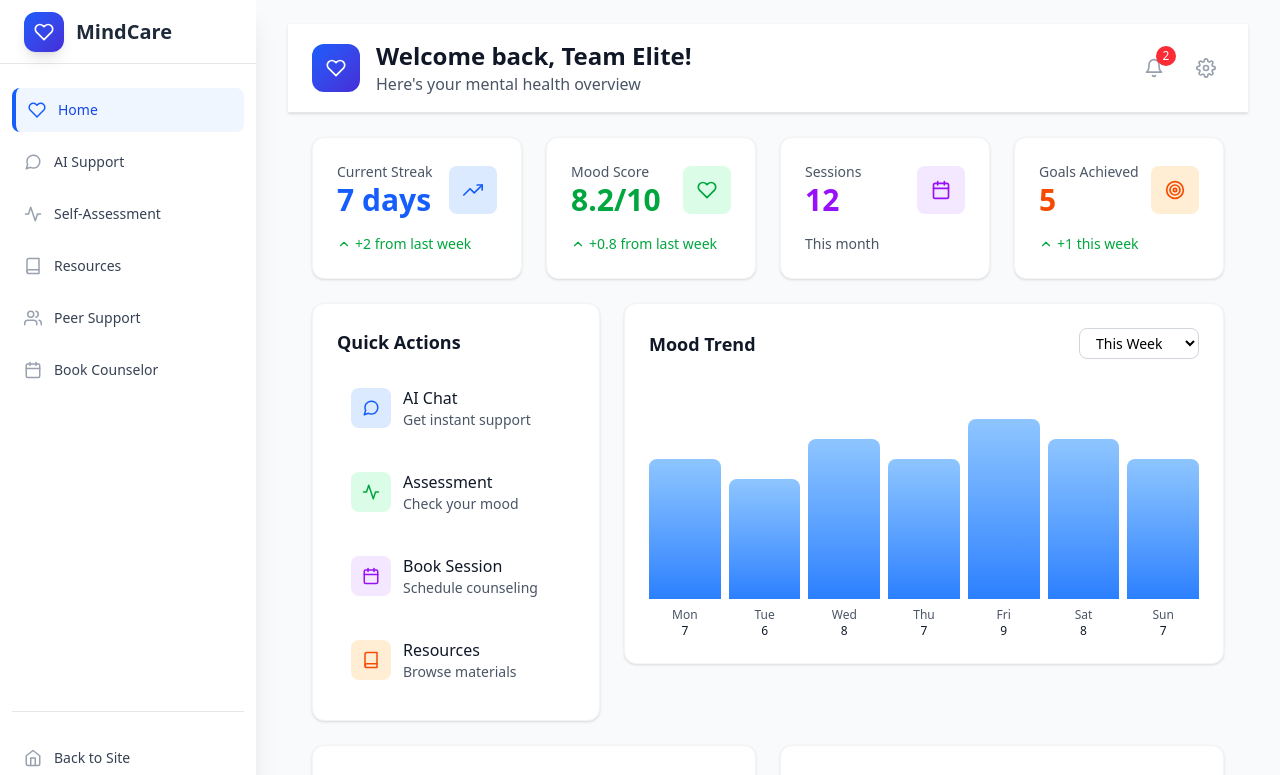
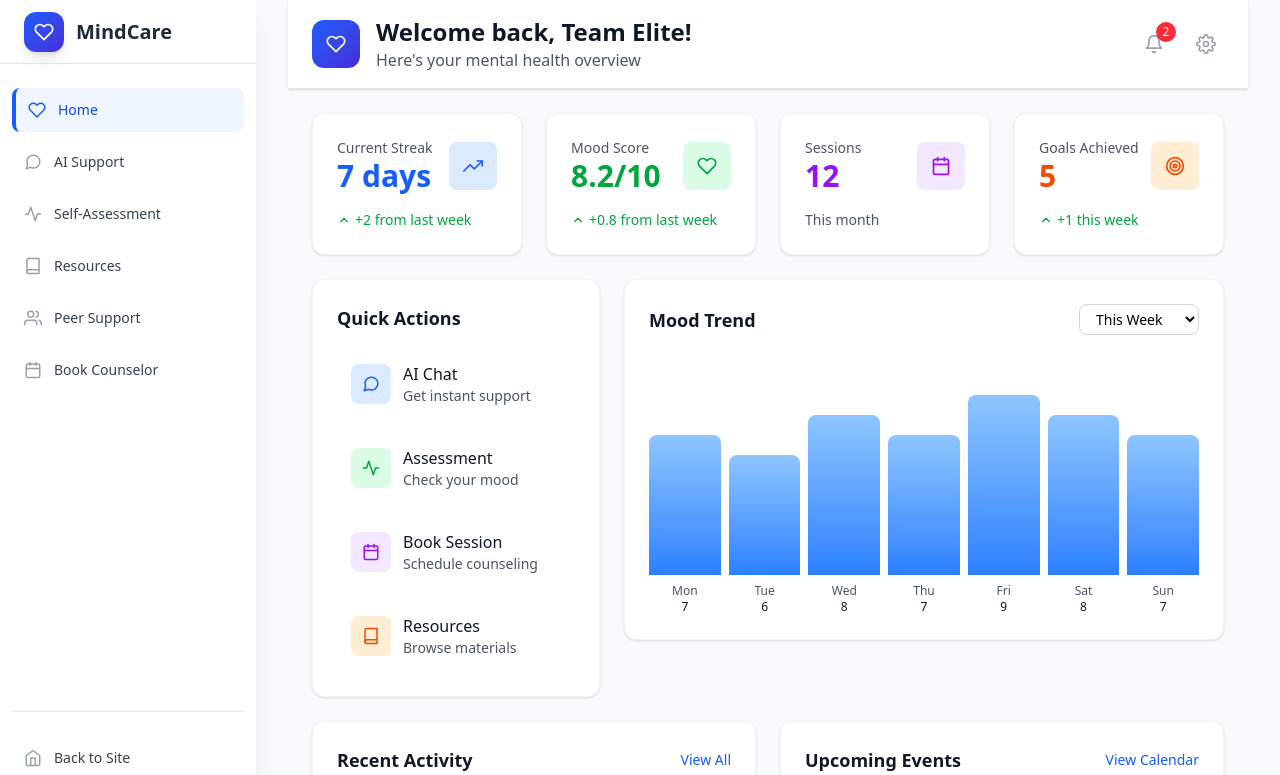
Before and after one commit to Rasika1975/Mental-Health, a React (Vite) app: page / in a window 1280 px wide. Shown: the top 775 px of the page. Built offline with nearby package versions, Linux system fonts and the light colour scheme.

Commit message:
Update MainLayout and Home components for improved layout and styling. Removed unnecessary padding in MainLayout. Enhanced Home component with consistent shadow effects and updated background colors for better visual hierarchy.

```diff
--- a/src/layouts/MainLayout.jsx
+++ b/src/layouts/MainLayout.jsx
@@ -9,7 +9,7 @@
       <Sidebar />
       <div className="lg:ml-64">
         <main className="min-h-screen">
-          <div className="px-4 sm:px-6 lg:px-8 py-6">
+          <div className="px-4 sm:px-6 lg:px-8">
             <Outlet />
           </div>
         </main>
```
